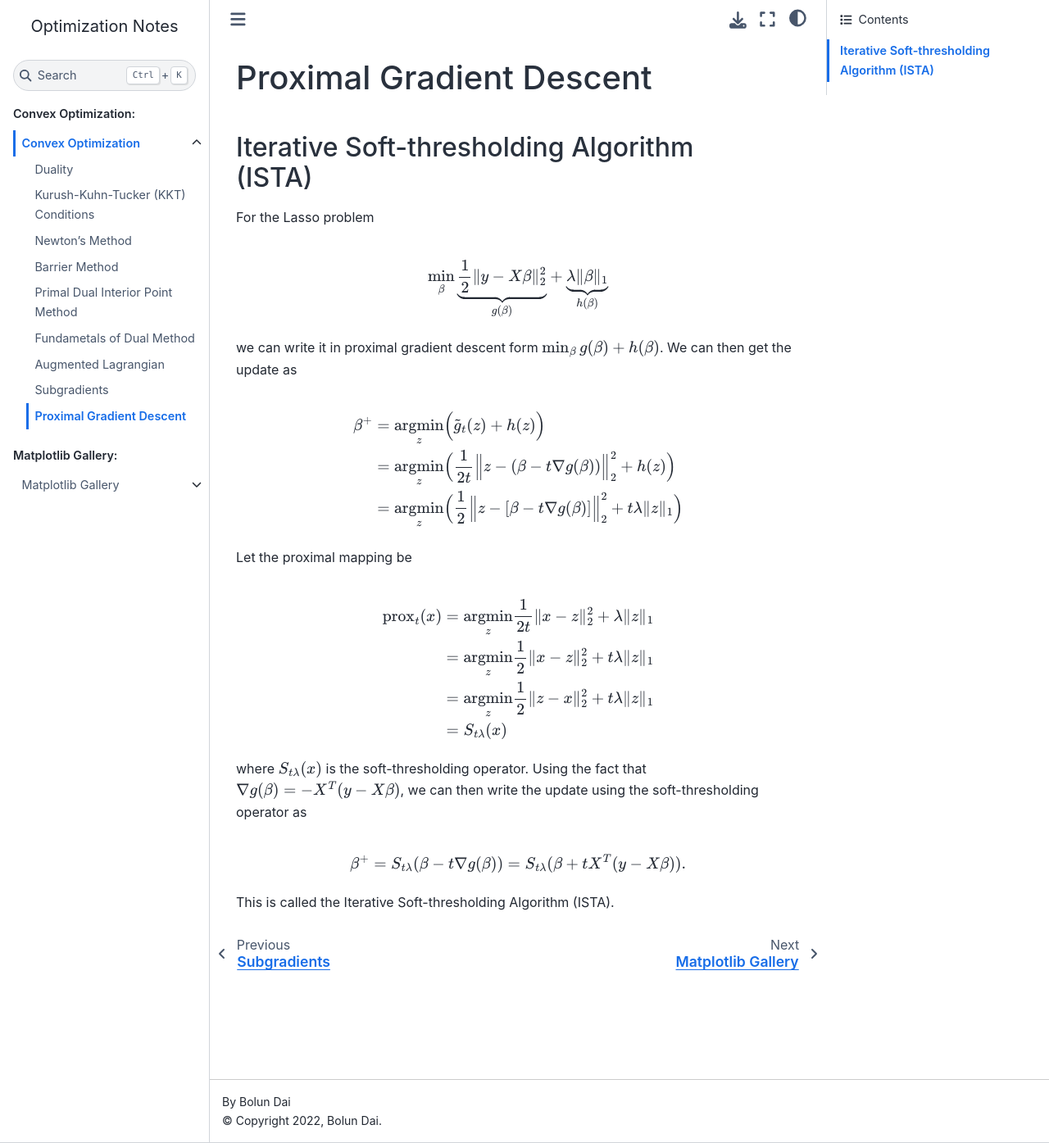
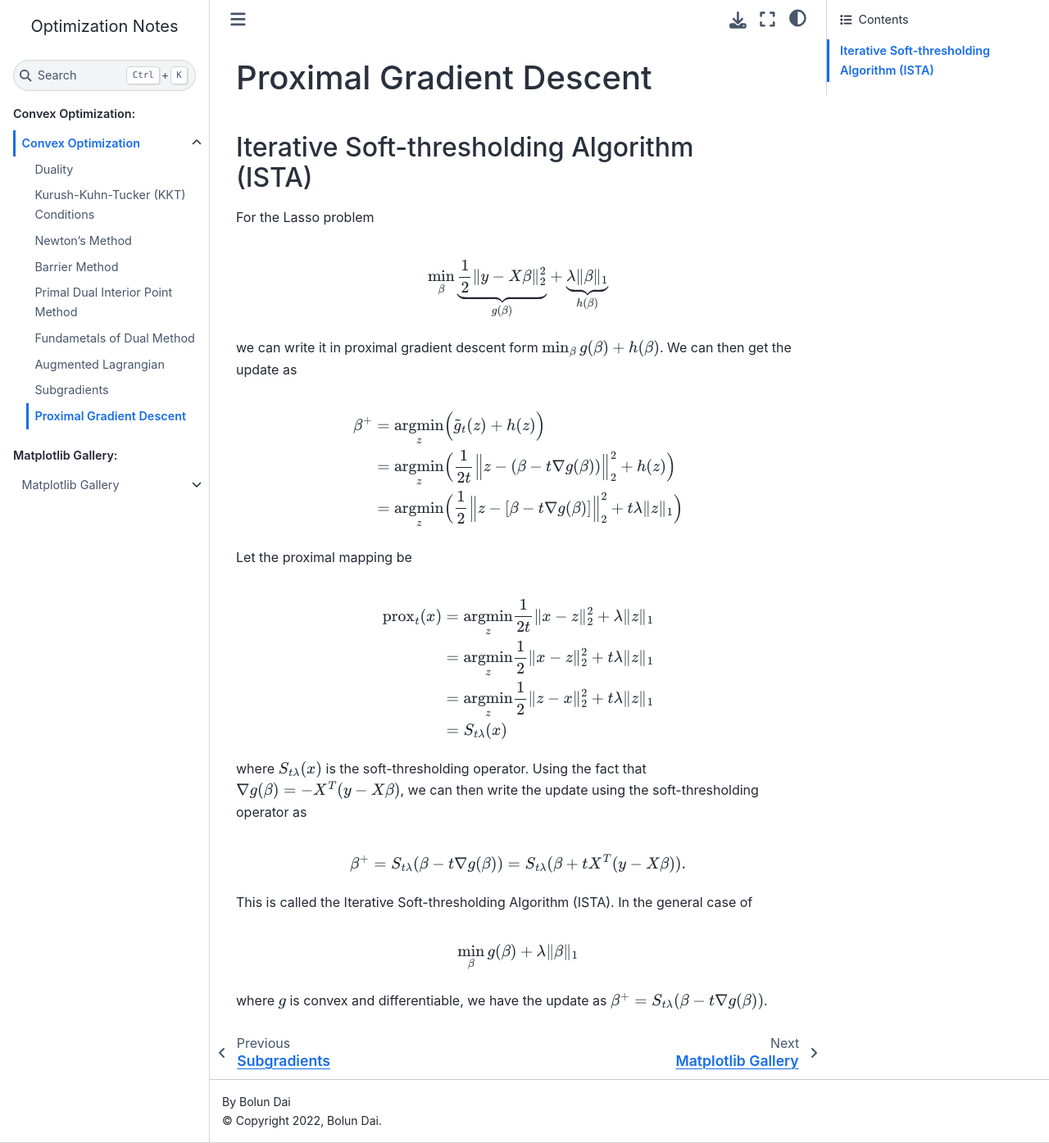
Before and after one commit to BolunDai0216/OptimizationNotes, a Sphinx documentation site: the page built from docs/source/convex_optimization/proximal_gd.md, in a window 1280 px wide and 1395 px high. Shown: the whole window at 82% size. Built offline with Sphinx 7.4.7 and the Sphinx Book theme 1.1.4, drawn with Linux system fonts in a browser that asks for light colours.

Commit message:
updated ISTA

```diff
--- a/docs/source/convex_optimization/proximal_gd.md
+++ b/docs/source/convex_optimization/proximal_gd.md
@@ -35,4 +35,10 @@ $$
 \beta^+ = S_{t\lambda}(\beta - t\nabla g(\beta)) = S_{t\lambda}(\beta + tX^T(y - X\beta)).
 $$
 
-This is called the Iterative Soft-thresholding Algorithm (ISTA).
+This is called the Iterative Soft-thresholding Algorithm (ISTA). In the general case of
+
+$$
+\min_\beta g(\beta) + \lambda\|\beta\|_1
+$$
+
+where $g$ is convex and differentiable, we have the update as $\beta^+ = S_{t\lambda}(\beta - t\nabla g(\beta))$.
```
